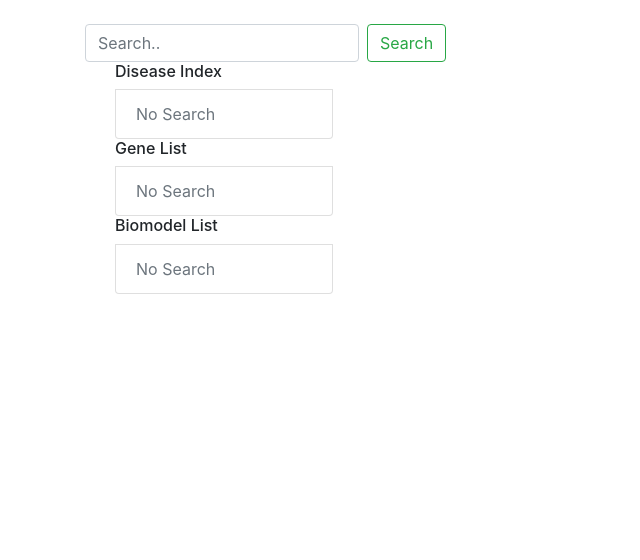
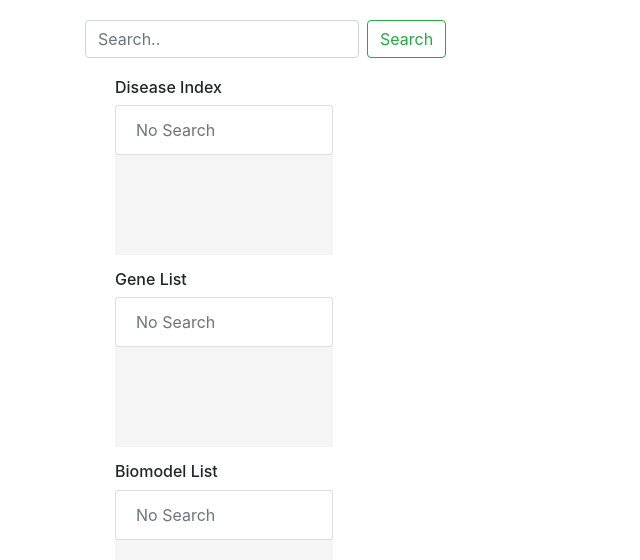
Before and after one commit to STARInformatics/biomed-workbench, a React (Create React App) app in the folder frontend/: page / in a window 1280 px wide. Shown: the top 560 px of the page, without its empty margins (0-640 px from the left). Built offline with nearby package versions, Linux system fonts and the light colour scheme.

Commit message:
Adding scrollbar to list views and cosmetics fix

```diff
--- a/frontend/src/App.js
+++ b/frontend/src/App.js
@@ -2,6 +2,20 @@ import React, { Component } from 'react';
 import './App.css';
 import 'font-awesome/css/font-awesome.min.css';
 
+// Inline CSS Style
+const scrollStyle = {
+    overflowY: "auto",
+    height: "150px",
+    marginBottom: "15px",
+    backgroundColor: "#F5F5F5"
+};
+
+const searchBarStyle = {
+    marginTop: "20px",
+    marginBottom: "20px",
+}
+
+//Declaration of components
 class ImageView extends React.Component {
 	render() {
 		return (
@@ -39,6 +53,8 @@ class ListItem extends React.Component {
 	}
 }
 
+
+
 function MondoList(props) {
 	const mondoList = props.mondoList;
 	const isClickEnabled = props.isClickEnabled;
@@ -53,7 +69,9 @@ function MondoList(props) {
 	return (
 		<div className="container">
 			<h6> Disease Index </h6>
+			<div style={scrollStyle}>
                 {listItems}
+            </div>
 		</div>
 	);
 }
@@ -72,7 +90,9 @@ function GeneList(props) {
 	return (
 		<div className="container">
 			<h6> Gene List </h6>
+            <div style={scrollStyle}>
                 {listItems}
+            </div>
 		</div>
 	);
 }
@@ -90,7 +110,9 @@ function BioModelList(props) {
 	return (
 		<div className="container">
 			<h6> Biomodel List </h6>
+            <div style={scrollStyle}>
                 {listItems}
+            </div>
 		</div>
 	);
 }
@@ -98,6 +120,7 @@ function BioModelList(props) {
 class SearchBar extends React.Component {
   render() {
     return (
+        <div style={searchBarStyle}>
             <form className="form-inline">
                 <input
                     type="search"
@@ -114,10 +137,12 @@ class SearchBar extends React.Component {
                     Search
                 </button>
             </form>
+        </div>
     );
   }
 }
 
+//Main Component
 class App extends Component {
 	constructor(props) {
 		super(props);
@@ -148,7 +173,7 @@ class App extends Component {
 	}
 
 	handleMondoSearch(e) {
-		fetch('http://127.0.0.1:5000/api/disease/'.concat(this.state.searchText).concat('?size=5'))
+		fetch('http://127.0.0.1:5000/api/disease/'.concat(this.state.searchText))
 			.then(response => response.json())
 			.then(data => {
                 if (data.length ===0 || data === undefined) {
@@ -168,7 +193,7 @@ class App extends Component {
 	}
 
 	handleMondoClick(mondoItem) {
-		fetch('http://127.0.0.1:5000/api/disease-to-gene/'.concat(mondoItem).concat('?size=5'))
+		fetch('http://127.0.0.1:5000/api/disease-to-gene/'.concat(mondoItem))
 			.then(response => response.json())
 			.then(data => {
                 if (data.length ===0 || data === undefined) {
@@ -207,7 +232,6 @@ class App extends Component {
 	render() {
 		return (
 			<div className="container">
-			<ImageView src={this.state.imgSrc} />
                 <SearchBar handleSearch={this.handleMondoSearch} handleTextChange={this.handleTextChange}/>
                 <div className="col-sm-3">
                         <MondoList
@@ -224,6 +248,7 @@ class App extends Component {
                             onClick={this.handlePathwayClick}
                         />
                 </div>
+                <ImageView src={this.state.imgSrc} />
             </div>
 		);
   }
```
Also changed, not shown: 2 other files (tests, documents, lock files or other folders). Lines whose indentation alone changed are shown as unchanged.
